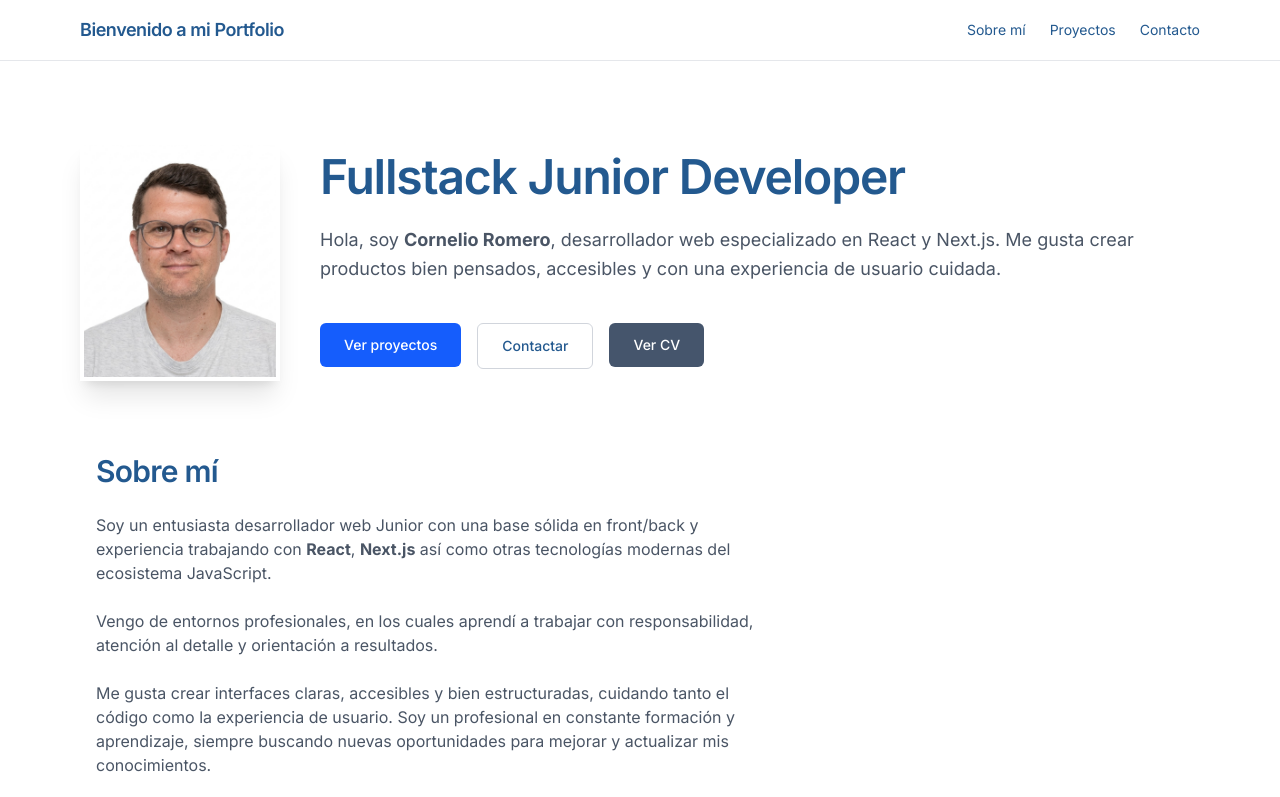
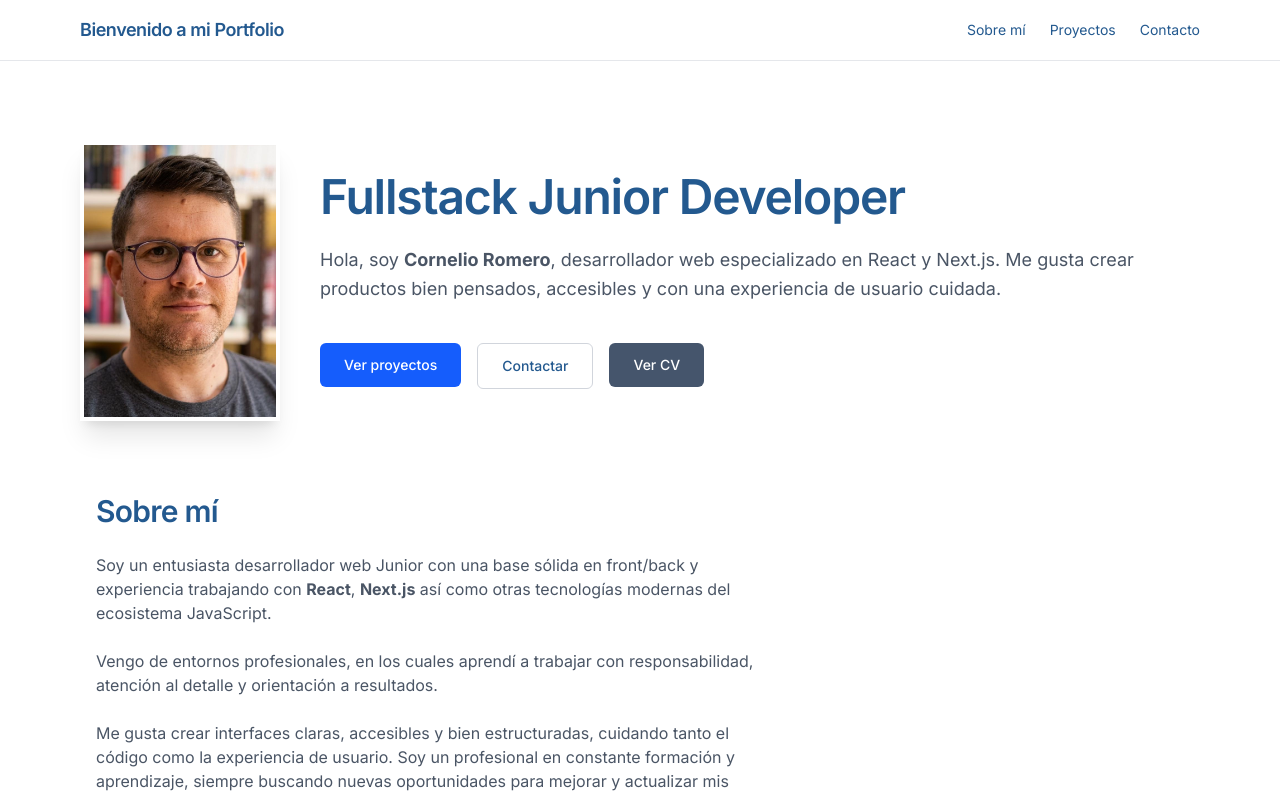
Before and after one commit to Nelius72/Portfolio-Personal, a Next.js app: page / in a window 1280 px wide. Shown: the top 797 px of the page. Built offline with nearby package versions, Linux system fonts and the light colour scheme.

Commit message:
Actualización perfil

```diff
--- a/components/Hero.tsx
+++ b/components/Hero.tsx
@@ -69,7 +69,7 @@ export default function Hero() {
           <Image
             src={perfil}
             alt="Cornelio Romero"
-            className="w-50 h-60  object-cover  shadow-xl border-4 "
+            className="w-50 h-70  object-cover  shadow-xl border-4 "
             priority
           />
         </motion.div>
```
Also changed, not shown: public/perfil.jpeg.
